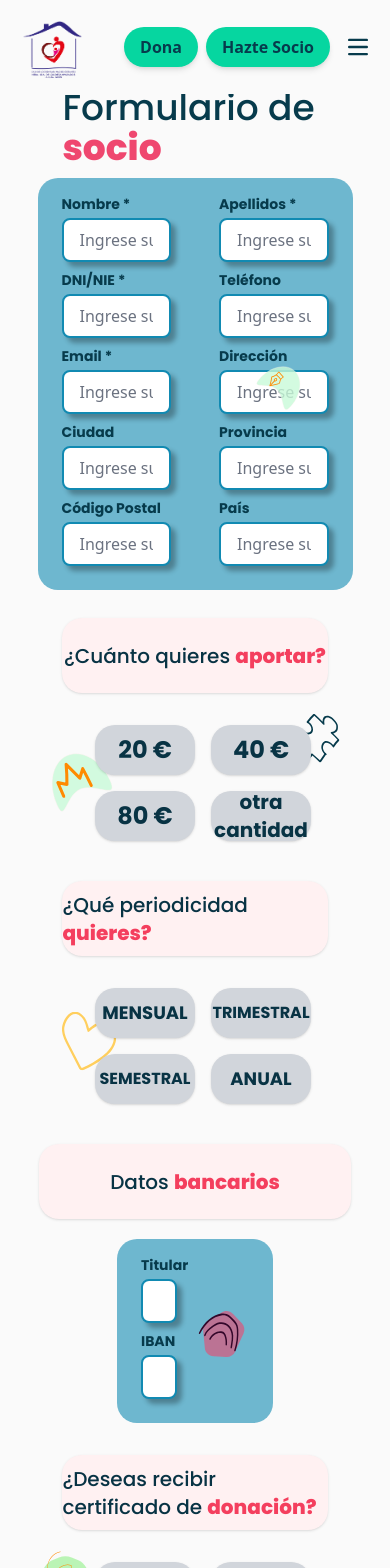
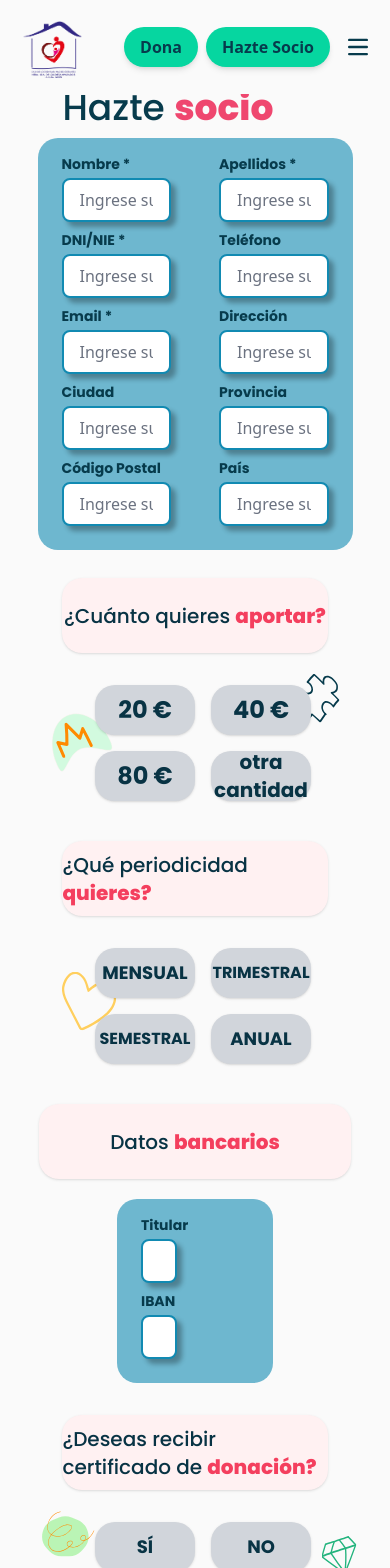
Before and after one commit to vallefarinha/front-casa, a React (Vite) app: page /form in a window 390 px wide. Shown: the top 1568 px of the page. Built offline with nearby package versions, Linux system fonts and the light colour scheme.

Commit message:
responsive form images

```diff
--- a/src/components/form/BankBlue.jsx
+++ b/src/components/form/BankBlue.jsx
@@ -1,4 +1,3 @@
-import rainbowpink from "../../assets/icons/rainbowpink.svg"
 import TitleForm from "./TitleForm";
 import BoxBlueAtom from "./BoxBlueAtom";
 
@@ -10,12 +9,10 @@ const BankBlue = () => {
 
         <div className="relative w-1/2 h-1/2 flex flex-wrap mt-5 mb-2" style={{backgroundColor: 'rgba(17, 138, 178, 0.6)', borderRadius: '20px'}}>
           <div className="w-full sm:w-1/2 p-4">
-            <BoxBlueAtom titleBox="Titular" name="titular" squareBlue="Ingrese el titular de la cuenta" type="text" />
-            <BoxBlueAtom titleBox="IBAN" name="IBAN" squareBlue="Ingrese su IBAN" type="text" />
+            <BoxBlueAtom titleBox="Titular" name="accountholder" squareBlue="Ingrese el titular de la cuenta" type="text" />
+            <BoxBlueAtom titleBox="IBAN" name="iban" squareBlue="Ingrese su IBAN" type="text" />
           </div>
-          <img src={rainbowpink} alt="rainbowpink" className="w-[65px] h-[69px] absolute top-[52%] left-[68%] transform -translate-x-1/2 -translate-y-1/2 md:w-[178px] md:h-[170px] md:left-[78%] md:top-[42%]" />
         </div>
-
     </div>
   );
 };
--- a/src/components/form/MoneySelect.jsx
+++ b/src/components/form/MoneySelect.jsx
@@ -32,7 +32,7 @@ const MoneySelect = () => {
         <BoxSelect amount="80 €" customStyle={{width: '100px', height: '50px'}} textSize="2xl" className="mb-4 md:mb-0 z-20" inputRef={inputRef} onClick={handleSelectClick} isSelected={selectedAmountMoney === "80 €"} />
         <BoxSelect amount="otra cantidad" customStyle={{width: '100px', height: '50px'}} textSize="xl" className="mb-4 md:mb-0 z-20" inputRef={inputRef} onClick={handleSelectClick} isSelected={selectedAmountMoney === "otra cantidad"} />
         {isOtherAmount && (
-          <input type="number" name="otherAmount" placeholder="100" className="border-2 border-quarteryColor rounded-lg py-2 px-2 shadow-xl focus:outline-none bg-white" onChange={handleOtherAmountChange} />
+          <input type="number" name="otherAmount" placeholder="00.00" className="border-2 border-quarteryColor rounded-lg py-2 px-2 shadow-xl focus:outline-none bg-white" onChange={handleOtherAmountChange} step={"0.01"}/>
         )}
         <input type="text" ref={inputRef} name="selectedAmountMoney" value={selectedAmountMoney} style={{ display: 'none' }} />
       </div>
--- a/src/components/form/TitleAllForm.jsx
+++ b/src/components/form/TitleAllForm.jsx
@@ -3,7 +3,7 @@ import Title from "../../components/title/Title";
 function TitleAllForm() {
     return (
         <div className="flex flex-col items-center w-[85%] mx-auto">
-            <Title wordBlue="Formulario de" wordPink="socio" textAlign="center" />
+            <Title wordBlue="Hazte" wordPink="socio" textAlign="center" />
     </div>
     );
 }
--- a/src/components/form/formBlue.jsx
+++ b/src/components/form/formBlue.jsx
@@ -1,5 +1,3 @@
-// import React, { useState } from "react";
-import penform from "../../assets/icons/penForm.svg";
 import BoxBlue from "./BoxBlueAtom";
 
 const FormBlue = () => {
@@ -15,7 +13,6 @@ const FormBlue = () => {
             <BoxBlue titleBox="Ciudad" name="city" squareBlue="Ingrese su ciudad" type="text" />
             <BoxBlue titleBox="Código Postal" name="zipcode" squareBlue="Ingrese su código postal" type="text" pattern="^[0-9]{5}$" />
           </div>
-          <img src={penform} alt="penForm" className="w-[55px] h-[59px] absolute top-[50%] left-[78%] transform -translate-x-1/2 -translate-y-1/2 md:w-[90px] md:h-[80px] md:left-[48%] md:top-[45%]" />
           <div className="w-full sm:w-1/2 p-4">
             <BoxBlue titleBox="Apellidos *" name="secondname" squareBlue="Ingrese sus apellidos" type="text" />
             <BoxBlue titleBox="Teléfono" name="phone" squareBlue="Ingrese su número de teléfono" type="text" pattern="^[0-9]{9}$" />
```
